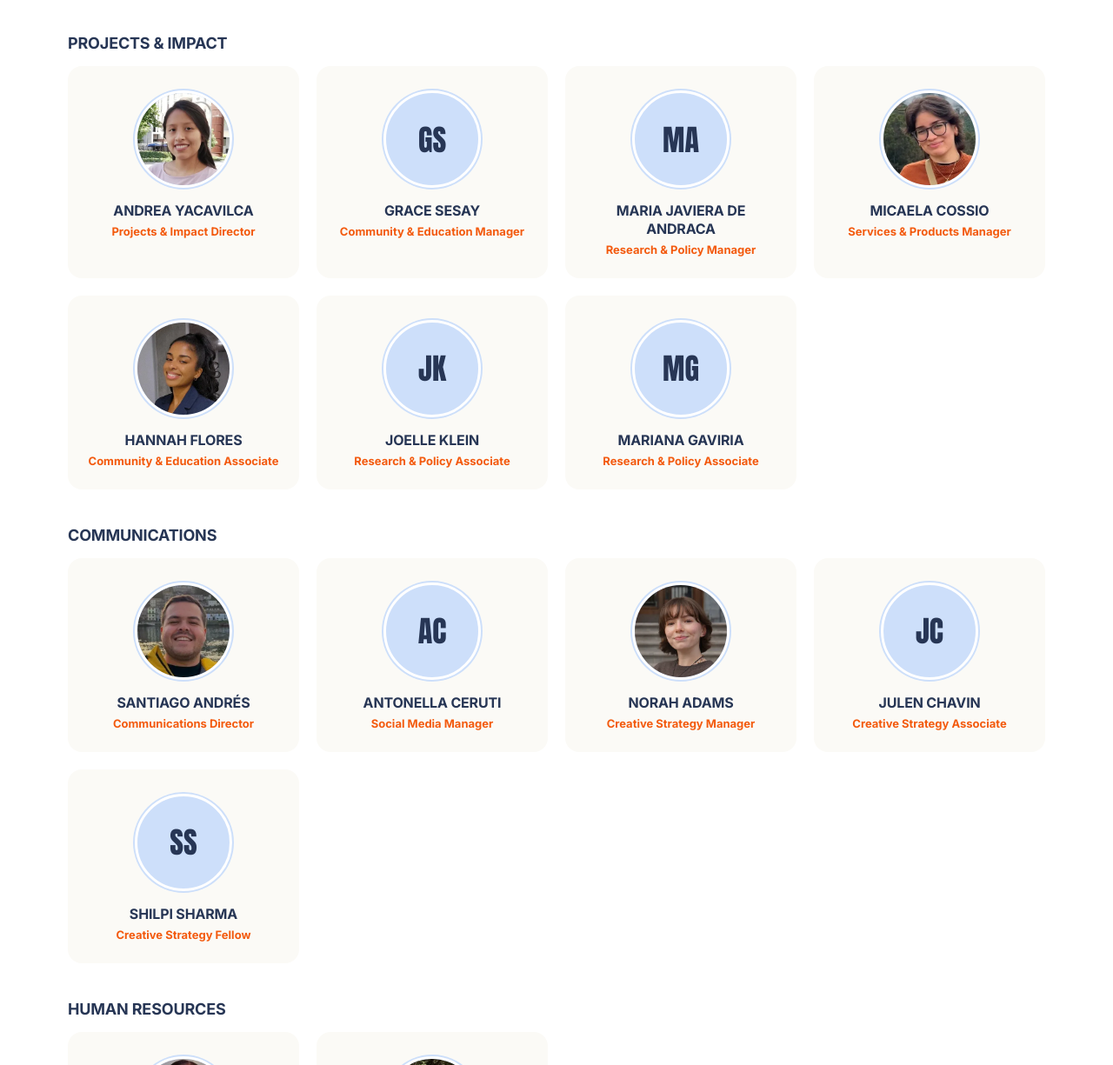
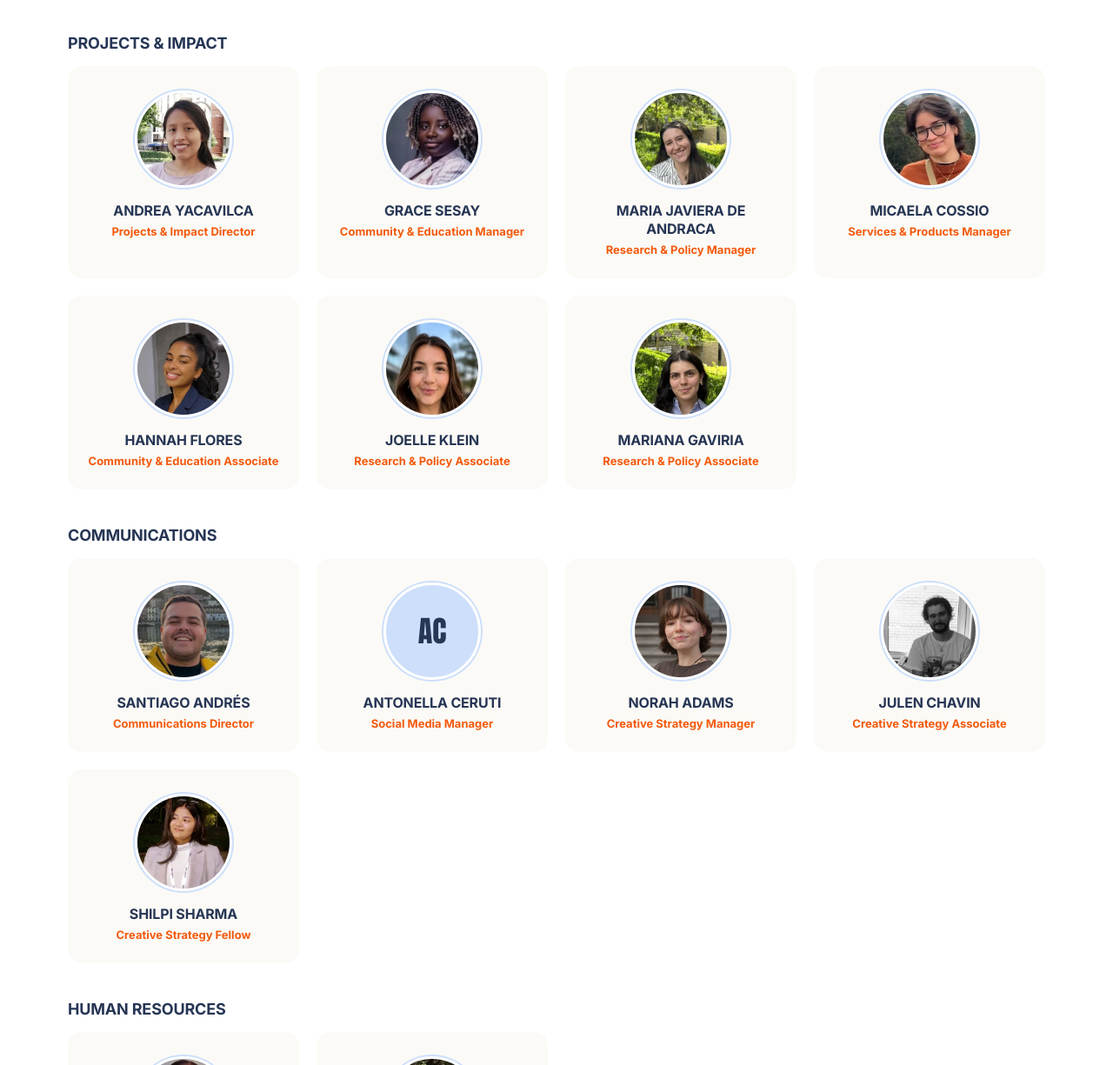
Before and after one commit to theawaproject/awa-website, a plain HTML site: page behind.html in a window 1280 px wide. Shown: the part 2136-3361 px from the top of the page at 87% size. Drawn offline with Linux system fonts and the light colour scheme.

Commit message:
Add team photos for six members
Co-Authored-By: Claude Opus 5.5 <noreply@anthropic.com>
Claude-Session: https://claude.ai/code/session_01RfxC9LfksJ2K6dBq6JqWSb

```diff
--- a/behind.html
+++ b/behind.html
@@ -250,12 +250,12 @@
         <p class="team-role">Projects &amp; Impact Director</p>
       </li>
       <li class="team-card">
-        <div class="team-photo team-initials" aria-hidden="true">GS</div>
+        <img class="team-photo" src="img/team/grace-sesay.webp" alt="Grace Sesay" width="320" height="320" loading="lazy" decoding="async">
         <h3>Grace Sesay</h3>
         <p class="team-role">Community &amp; Education Manager</p>
       </li>
       <li class="team-card">
-        <div class="team-photo team-initials" aria-hidden="true">MA</div>
+        <img class="team-photo" src="img/team/maria-javiera-de-andraca.webp" alt="Maria Javiera De Andraca" width="320" height="320" loading="lazy" decoding="async">
         <h3>Maria Javiera De Andraca</h3>
         <p class="team-role">Research &amp; Policy Manager</p>
       </li>
@@ -270,12 +270,12 @@
         <p class="team-role">Community &amp; Education Associate</p>
       </li>
       <li class="team-card">
-        <div class="team-photo team-initials" aria-hidden="true">JK</div>
+        <img class="team-photo" src="img/team/joelle-klein.webp" alt="Joelle Klein" width="320" height="320" loading="lazy" decoding="async">
         <h3>Joelle Klein</h3>
         <p class="team-role">Research &amp; Policy Associate</p>
       </li>
       <li class="team-card">
-        <div class="team-photo team-initials" aria-hidden="true">MG</div>
+        <img class="team-photo" src="img/team/mariana-gaviria.webp" alt="Mariana Gaviria" width="320" height="320" loading="lazy" decoding="async">
         <h3>Mariana Gaviria</h3>
         <p class="team-role">Research &amp; Policy Associate</p>
       </li>
@@ -298,12 +298,12 @@
         <p class="team-role">Creative Strategy Manager</p>
       </li>
       <li class="team-card">
-        <div class="team-photo team-initials" aria-hidden="true">JC</div>
+        <img class="team-photo" src="img/team/julen-chavin.webp" alt="Julen Chavin" width="320" height="320" loading="lazy" decoding="async">
         <h3>Julen Chavin</h3>
         <p class="team-role">Creative Strategy Associate</p>
       </li>
       <li class="team-card">
-        <div class="team-photo team-initials" aria-hidden="true">SS</div>
+        <img class="team-photo" src="img/team/shilpi-sharma.webp" alt="Shilpi Sharma" width="320" height="320" loading="lazy" decoding="async">
         <h3>Shilpi Sharma</h3>
         <p class="team-role">Creative Strategy Fellow</p>
       </li>
```
Also changed, not shown: img/team/grace-sesay.webp (added), img/team/joelle-klein.webp (added), img/team/julen-chavin.webp (added), img/team/maria-javiera-de-andraca.webp (added), img/team/mariana-gaviria.webp (added), img/team/shilpi-sharma.webp (added).
